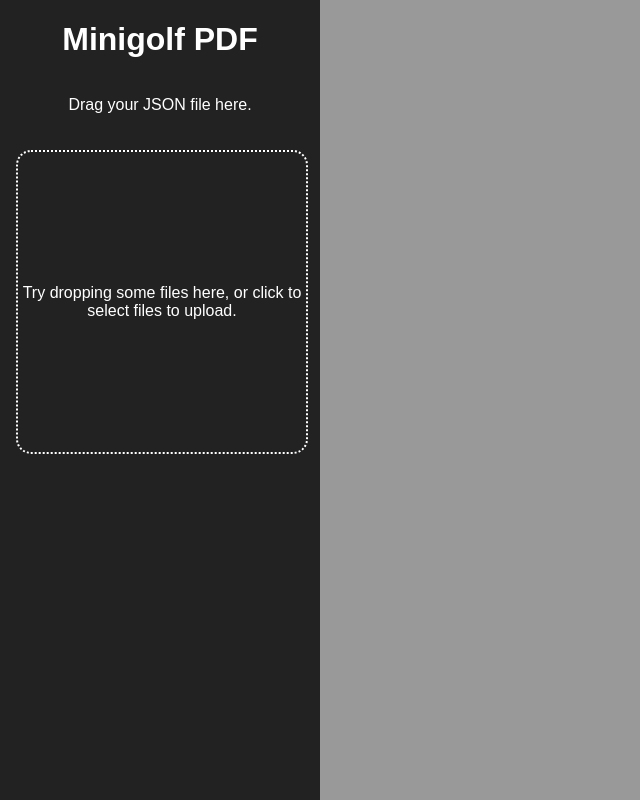
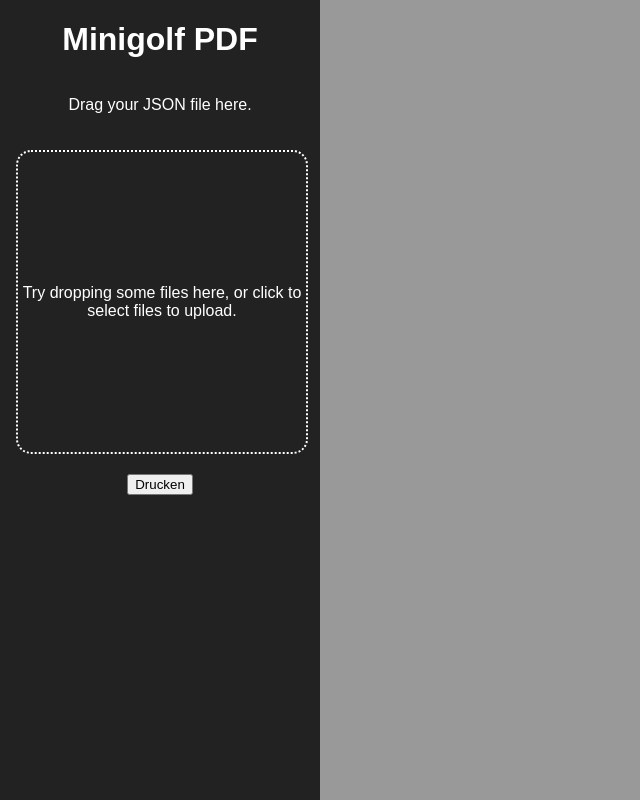
Before and after one commit to honeyballs/minigolf-pdf, a React (Create React App) app: page / in a window 1280 px wide. Shown: the whole page, without its empty margins (0-640 px from the left). Built offline with nearby package versions, Linux system fonts and the light colour scheme; the HTML template or start-up script is replaced by a standard one.

Commit message:
added print button

```diff
--- a/src/App.css
+++ b/src/App.css
@@ -34,3 +34,8 @@
   width: 90%;
   margin: 0 auto;
 }
+
+@media print {
+  body * { visibility: hidden; }
+  .pdf * { visibility: visible; }
+}
--- a/src/components/Sidebar.js
+++ b/src/components/Sidebar.js
@@ -25,6 +25,7 @@ const Sidebar = props => {
           handleBahnenChange={props.handleBahnenChange}
         />
       )}
+      <button onClick={evt => window.print()}>Drucken</button>
     </div>
   );
 };
```
